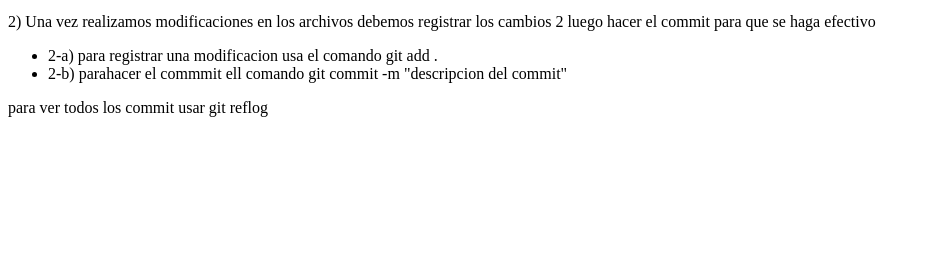
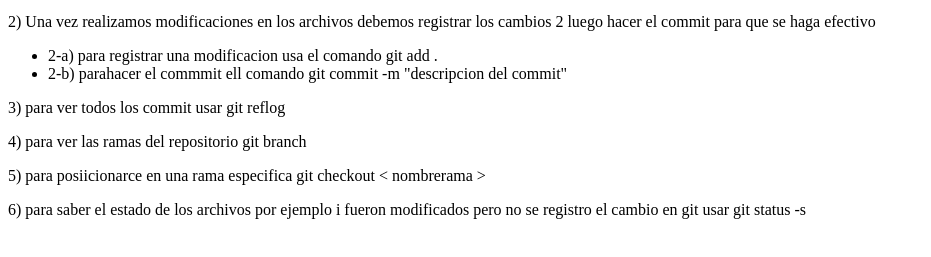
Before and after one commit to cesand209/usogit, a plain HTML site: page index.html in a window 1280 px wide. Shown: the part 101-358 px from the top of the page, without its empty margins (0-931 px from the left). Drawn offline with Linux system fonts and the light colour scheme.

Commit message:
hasta item 6

```diff
--- a/index.html
+++ b/index.html
@@ -14,7 +14,9 @@
 	<li>2-a) para registrar una modificacion usa el comando git add .</li>
 	<li>2-b) parahacer el commmit ell comando git commit -m "descripcion del commit"</li>
 </ul>
-<p>para ver todos los commit usar git reflog</p>
-
+<p>3) para ver todos los commit usar git reflog</p>
+<p>4) para ver las ramas del repositorio git branch</p>
+<p>5) para posiicionarce en una rama especifica git checkout < nombrerama > </p>
+<p>6) para saber el estado de los archivos por ejemplo i fueron modificados pero no se registro el cambio en git usar git status -s</p>
 </body>
 </html>
```
